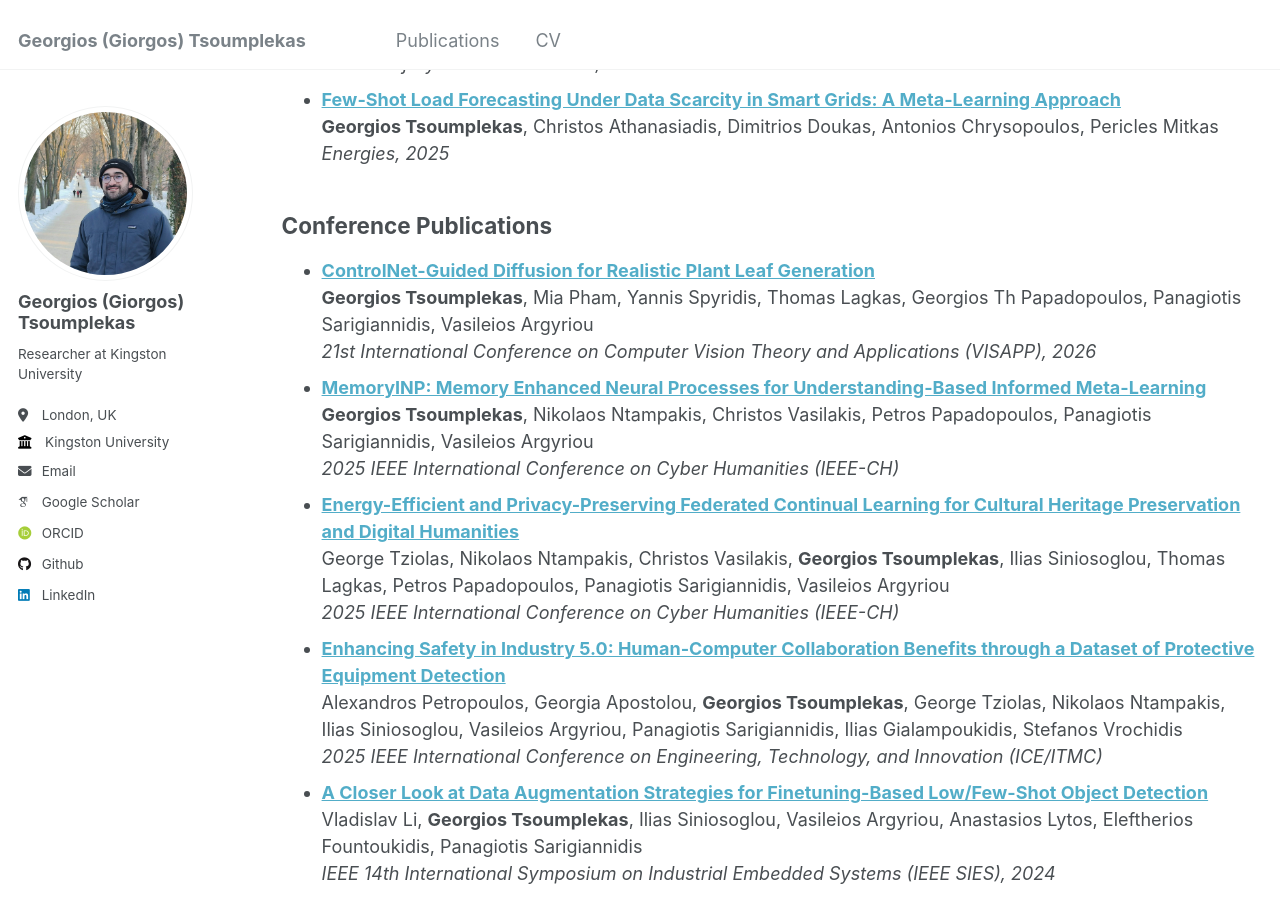
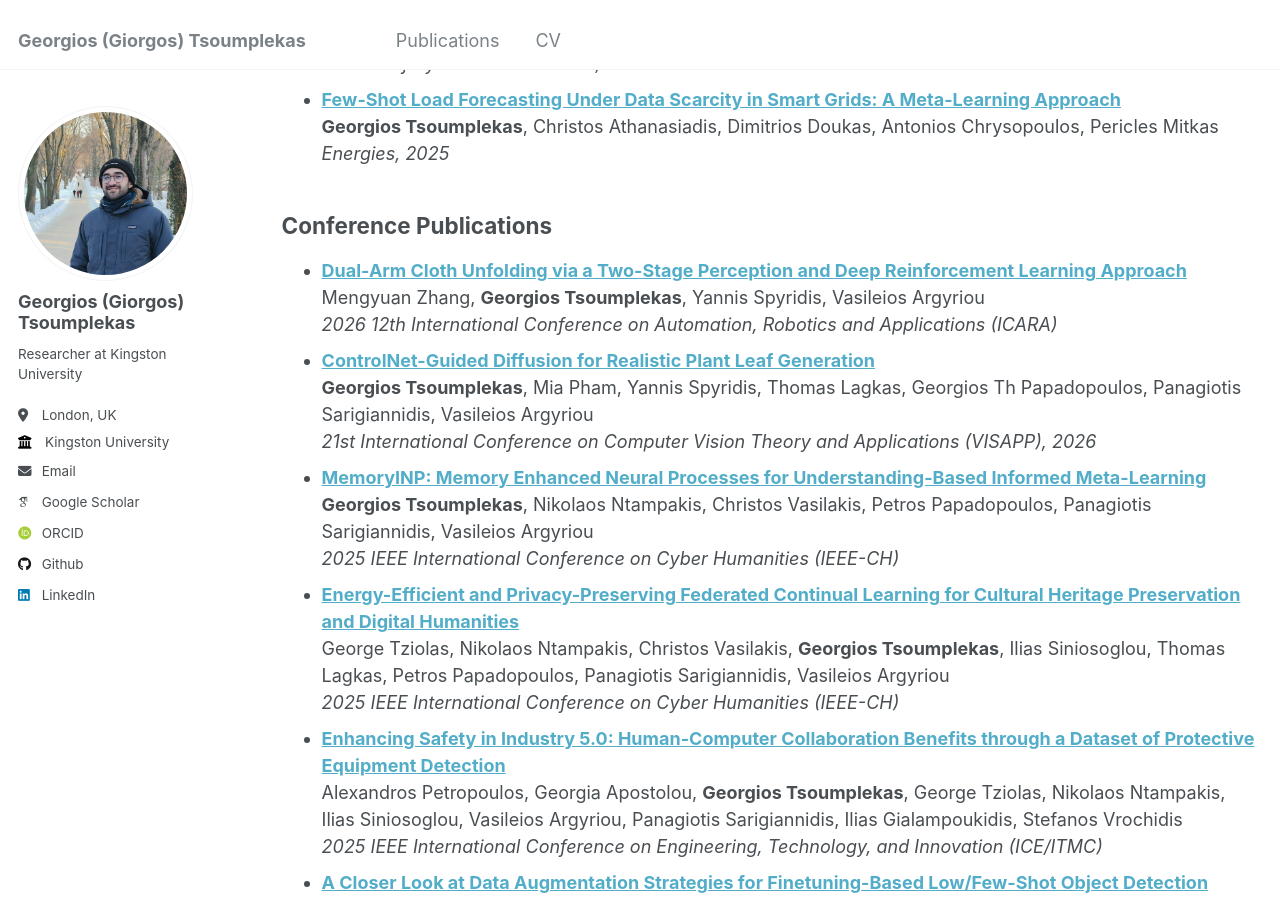
Before and after one commit to GeorgeTsoumplekas/GeorgeTsoumplekas.github.io, a Jekyll site: the page built from _pages/publications.md, in a window 1280 px wide and 900 px high, scrolled down 426 px. Built offline with Jekyll 4.4.1, drawn with Linux system fonts in a browser that asks for light colours; some web fonts are replaced.

Commit message:
Update publications.md

```diff
--- a/_pages/publications.md
+++ b/_pages/publications.md
@@ -19,6 +19,7 @@ Journal Publications
 Conference Publications
 ------------
 
+- **[Dual-Arm Cloth Unfolding via a Two-Stage Perception and Deep Reinforcement Learning Approach](https://ieeexplore.ieee.org/abstract/document/11480355)** <br> Mengyuan Zhang, **Georgios Tsoumplekas**, Yannis Spyridis, Vasileios Argyriou <br> <em> 2026 12th International Conference on Automation, Robotics and Applications (ICARA) </em>
 - **[ControlNet-Guided Diffusion for Realistic Plant Leaf Generation](https://www.scitepress.org/Papers/2026/143974/143974.pdf)** <br> **Georgios Tsoumplekas**, Mia Pham, Yannis Spyridis, Thomas Lagkas, Georgios Th Papadopoulos, Panagiotis Sarigiannidis, Vasileios Argyriou <br> <em> 21st International Conference on Computer Vision Theory and Applications (VISAPP), 2026 </em>
 - **[MemoryINP: Memory Enhanced Neural Processes for Understanding-Based Informed Meta-Learning](https://ieeexplore.ieee.org/abstract/document/11279273)** <br> **Georgios Tsoumplekas**, Nikolaos Ntampakis, Christos Vasilakis, Petros Papadopoulos, Panagiotis Sarigiannidis, Vasileios Argyriou <br> <em> 2025 IEEE International Conference on Cyber Humanities (IEEE-CH) </em>
 - **[Energy-Efficient and Privacy-Preserving Federated Continual Learning for Cultural Heritage Preservation and Digital Humanities](https://ieeexplore.ieee.org/abstract/document/11279476)** <br> George Tziolas, Nikolaos Ntampakis, Christos Vasilakis, **Georgios Tsoumplekas**, Ilias Siniosoglou, Thomas Lagkas, Petros Papadopoulos, Panagiotis Sarigiannidis, Vasileios Argyriou <br> <em> 2025 IEEE International Conference on Cyber Humanities (IEEE-CH) </em>
```
